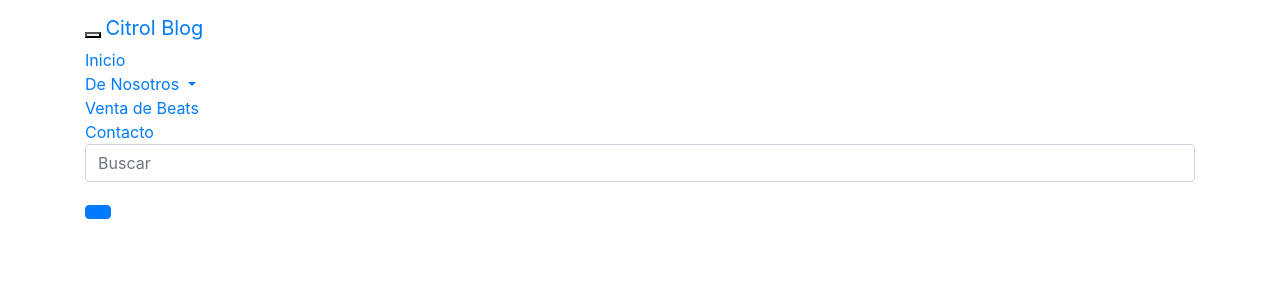
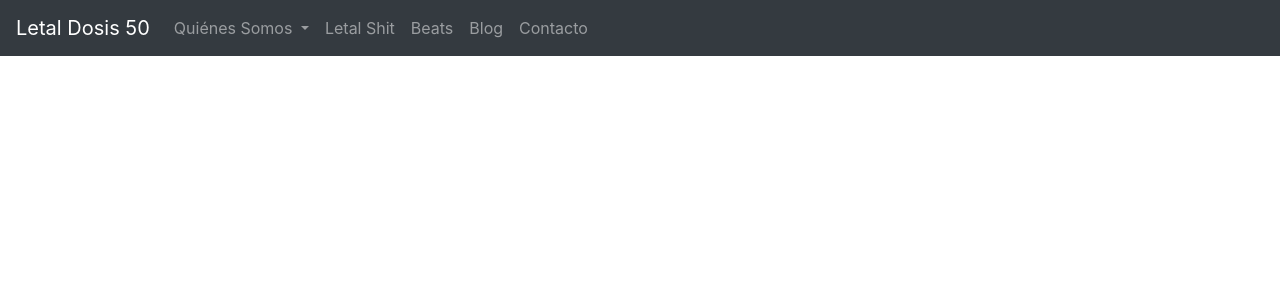
Before and after one commit to NestorJauregui/LD50_Web_Page, a Python web app: template LD50/website/templates/home.html in a window 1280 px wide. Shown: the top 300 px of the page. Run offline with Jinja, Linux system fonts and the light colour scheme; the template is opened without the code that fills it, so the values that code supplies are empty; some libraries are stand-ins or nearby versions.

Commit message:
El navbar ya está funcionando correctamente y con el formato que queda.

```diff
--- a/LD50/website/templates/base.html
+++ b/LD50/website/templates/base.html
@@ -10,51 +10,67 @@
     <body>
         <!-- Esto es el navbar -->
         <header>
-            <!-- La clase navbar-inverse hace que se inviertan los colores, y la clase navbar-static-top permite que se quede fija en la parte de arriba -->
-            <nav class="navbar navbar-inverse navbar-static-top" role="navigation">
-                <div class="container">
-                    <div class="navbar-header">
-                        <button type="button" class="navbar-toggle collapsed" data-toggle="collapse" data-target="#navegacion-cit">
-                            <span class="sr-only">Desplegar / Ocultar</span>
-                            <span class="icon-bar"></span>
-                            <span class="icon-bar"></span>
-                            <span class="icon-bar"></span>
-                        </button>
-                        <a href="#" class="navbar-brand">Citrol Blog</a>
-                    </div>
-                    <!-- Acá inicia el menú -->
-                    <div class="callapse navbar-collapse" id="navegacion-cit">
-                        <ul class="nav navbar-nav">
-                            <li><a href="/inicio">Inicio</a></li>
-                            <!-- Acá se hace la parte del menú desplegable -->
-                            <li class="dropdown">
-                                <a href="#" class="dropdown-toggle" data-toggle="dropdown" role="button">
-                                    De Nosotros <span class="caret"></span>
-                                </a>
-                                <ul class="dropdown-menu" role="menu">
-                                    <li><a href="/nosotros">Nosotros</a></li>
-                                    <!-- <li class="divider"></li> -->
-                                    <li><a href="/nuestro-trabajo">Nuestro Trabajo</a></li>
-                                    <li><a href="/nuestro-equipo">Nuestro Equipo</a></li>
-                                    <li><a href="/blog">Blog</a></li>
-                                </ul>
-                            </li>
-                            <li><a href="venta-beats">Venta de Beats</a></li>
-                            <li><a href="/contacto">Contacto</a></li>
-                        </ul>
-                        <!-- Acá se hace la parte del buscador general -->
-                        <form action="" class="navbar-form navbar-right" role="search">
-                            <div class="form-group">
-                                <input type="text" class="form-control" placeholder="Buscar">
-                            </div>
-                            <button type="submit" class="btn btn-primary">
-                                <span class="glyphicon glyphicon-search"></span>
-                            </button>
-                        </form>
-                    </div>
+            <nav class="navbar navbar-expand-lg navbar-dark bg-dark">
+                <a class="navbar-brand" href="#">Letal Dosis 50</a>
+                <button class="navbar-toggler" type="button" data-toggle="collapse" data-target="#navbarNavDropdown" aria-controls="navbarNavDropdown" aria-expanded="false" aria-label="Toggle navigation">
+                    <span class="navbar-toggler-icon"></span>
+                </button>
+                <div class="collapse navbar-collapse" id="navbarNavDropdown">
+                    <ul class="navbar-nav">
+                    <li class="nav-item dropdown">
+                        <a class="nav-link dropdown-toggle" href="#" id="navbarDropdownMenuLink" data-toggle="dropdown" aria-haspopup="true" aria-expanded="false">
+                        Quiénes Somos
+                        </a>
+                        <div class="dropdown-menu" aria-labelledby="navbarDropdownMenuLink">
+                        <a class="dropdown-item" href="/nosotros">Nosotros</a>
+                        <a class="dropdown-item" href="/nuestro-equipo">Nuestro Equipo</a>
+                        <a class="dropdown-item" href="/nuestro-trabajo">Nuestro Trabajo</a>
+                        </div>
+                    </li>
+                    <li class="nav-item">
+                        <a class="nav-link" href="/letal-shit">Letal Shit <!--<span class="sr-only">(current)--> </span></a>
+                    </li>
+                    <li class="nav-item">
+                        <a class="nav-link" href="/beats">Beats <!--<span class="sr-only">(current)--> </span></a>
+                    </li>
+                    <li class="nav-item">
+                        <a class="nav-link" href="/blog">Blog</a>
+                    </li>
+                    <li class="nav-item">
+                        <a class="nav-link" href="/contacto">Contacto</a>
+                    </li>
+                    </ul>
                 </div>
             </nav>
         </header>
+
+        <!-- Donde aparecen los mensajes con Flash -->
+        {% with messages = get_flashed_messages(with_categories = true) %}
+            {% if messages %}
+                {% for category, message in messages %}
+                    {% if category == 'error' %}
+                        <div class="alert alert-danger alert-dismissable fade show" role="alert">
+                            {{ message }}
+                            <button type="button" class="close" data-dismiss="alert">
+                                <span aria-hidden="true">&times;</span>
+                            </button>
+                        </div>
+                    {% else %}
+                        <div class="alert alert-success alert-dismissable fade show" role="alert">
+                            {{ message }}
+                            <button type="button" class="close" data-dismiss="alert">
+                                <span aria-hidden="true">&times;</span>
+                            </button>
+                        </div>
+                    {% endif %}
+                {% endfor %}
+            {% endif %}
+        {% endwith %}
+
+        <!-- El contenido individual de cada página -->
+        <div class="container">
+            {% block content %} {% endblock %}
+        </div>
 
         <!-- Scripts de bootstrap y demás -->
         <script src="https://code.jquery.com/jquery-3.3.1.slim.min.js" integrity="sha384-q8i/X+965DzO0rT7abK41JStQIAqVgRVzpbzo5smXKp4YfRvH+8abtTE1Pi6jizo" crossorigin="anonymous"></script>
```
